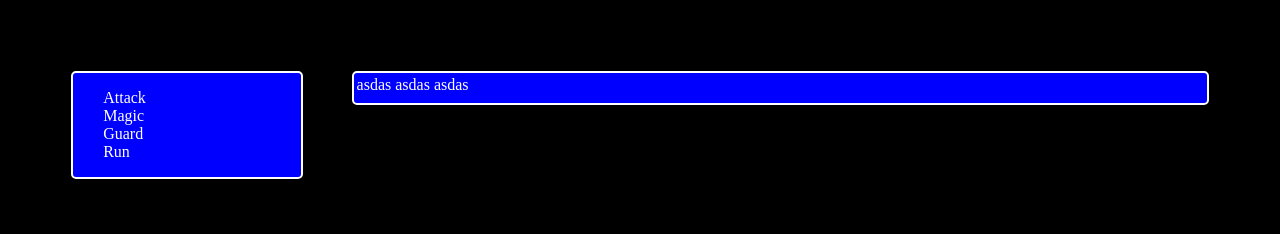
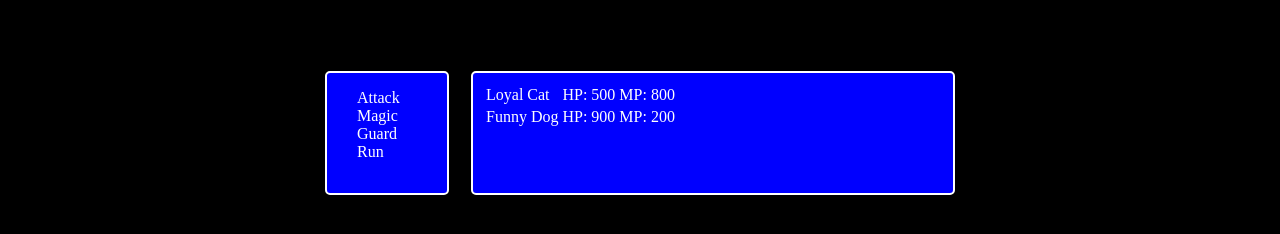
Before and after one commit to ssiharath/ssiharath.github.io, a plain HTML site: page index.html in a window 1280 px wide. Drawn offline with Linux system fonts and the light colour scheme.

Commit message:
more temp values and fixing div sizes

```diff
--- a/index.html
+++ b/index.html
@@ -7,7 +7,6 @@
 </head>
 <body>
 	<div id="menu">
-		<div id="menusections">
 		<div id="main">
 			<ul id="mainmenu">
 				<li>Attack</li>
@@ -19,15 +18,16 @@
 		<div id="sub">
 			<table id="submenu">
 				<tr>
-					<td>asdas</td>
-					<td>asdas</td>
-					<td>asdas</td>
+				<td>Loyal Cat</td>
+				<td>HP: 500</td>
+				<td>MP: 800</td>
 				</tr>
-					<tr></tr>
-					<tr></tr>
-					<tr></tr>
+				<tr>
+				<td>Funny Dog</td>
+				<td>HP: 900</td>
+				<td>MP: 200</td>
+				</tr>
 			<table>
-			</div>
 		</div>
 	</div>
 </body>
--- a/rpgscreen.css
+++ b/rpgscreen.css
@@ -1,13 +1,15 @@
 body {background-color:black;}
 #menu {color:white;
 	margin:auto;
+	width:630px;
 	padding:5%;
 }
 #main{
 	border:2px solid white;
 	border-radius: 5px;
 	background-color:blue;
-	width:20%;
+	height:120px;
+	width:120px;
 	float:left;
 }
 li {
@@ -24,6 +26,10 @@ li:hover {
 	border:2px solid white;
 	border-radius: 5px;
 	background-color:blue;
-	width:75%;
+	height:120px;
+	width: 480px;
 	float:right;
 }
+table {
+	padding:10px;
+}
```
Lines whose indentation alone changed are shown as unchanged.
